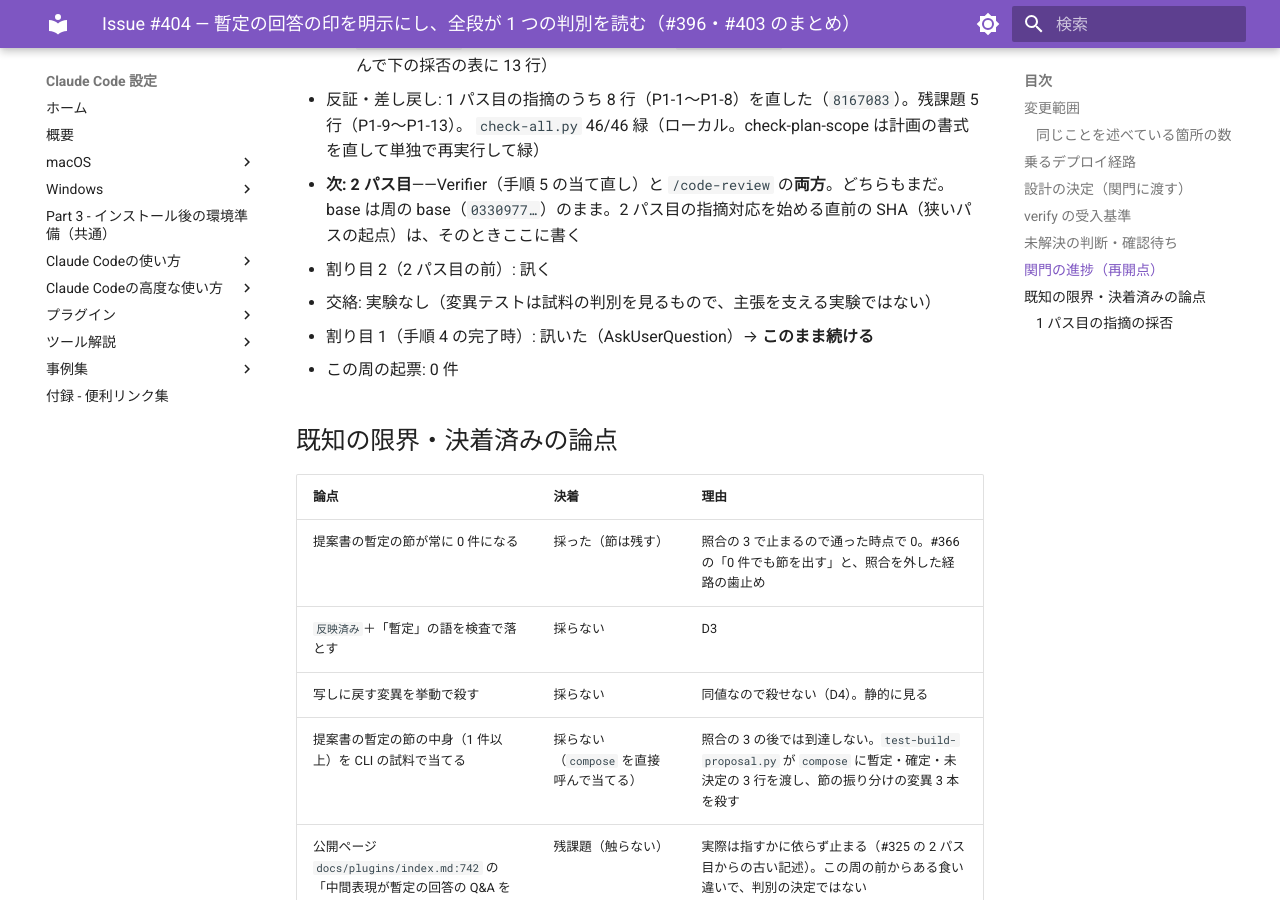
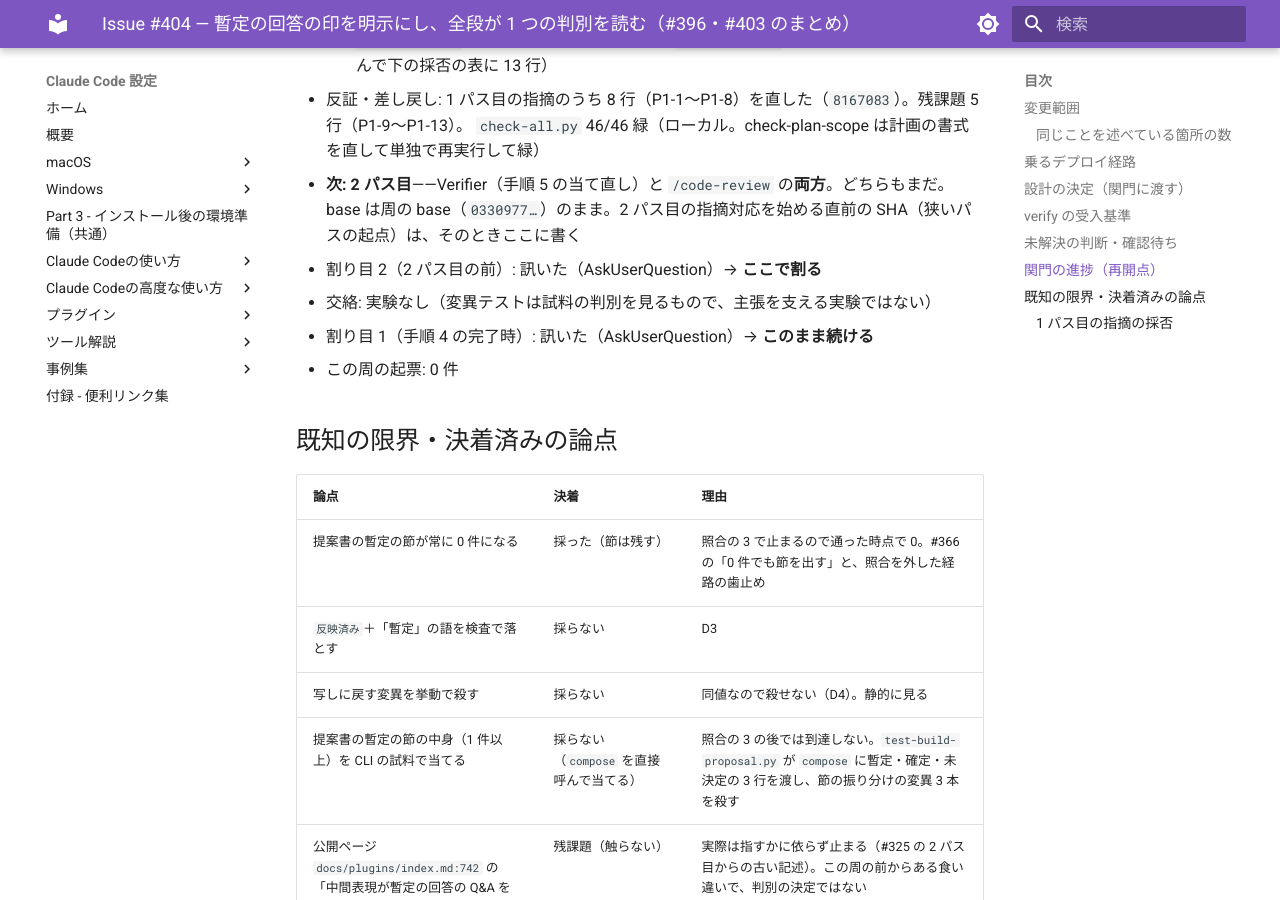
Before and after one commit to hdknr/claude-code-setup, an MkDocs documentation site: the page built from docs/plans/issue-404.md, in a window 1280 px wide and 900 px high, scrolled down 3894 px. Built offline with MkDocs 1.6.1 and Material for MkDocs 9.7.7, drawn with Linux system fonts in a browser that asks for light colours.

Commit message:
docs(plans): #404 の割り目 2 は割る
Co-Authored-By: Claude Opus 5.5 <noreply@anthropic.com>

```diff
--- a/docs/plans/issue-404.md
+++ b/docs/plans/issue-404.md
@@ -100,7 +100,7 @@ main へのマージ。プラグインは利用者の `plugin update` で届く
   `check-all.py` 46/46 緑（ローカル。check-plan-scope は計画の書式を直して単独で再実行して緑）
 - **次: 2 パス目**——Verifier（手順 5 の当て直し）と `/code-review` の**両方**。どちらもまだ。
   base は周の base（`0330977…`）のまま。2 パス目の指摘対応を始める直前の SHA（狭いパスの起点）は、そのときここに書く
-- 割り目 2（2 パス目の前）: 訊く
+- 割り目 2（2 パス目の前）: 訊いた（AskUserQuestion）→ **ここで割る**
 - 交絡: 実験なし（変異テストは試料の判別を見るもので、主張を支える実験ではない）
 - 割り目 1（手順 4 の完了時）: 訊いた（AskUserQuestion）→ **このまま続ける**
 - この周の起票: 0 件
```
